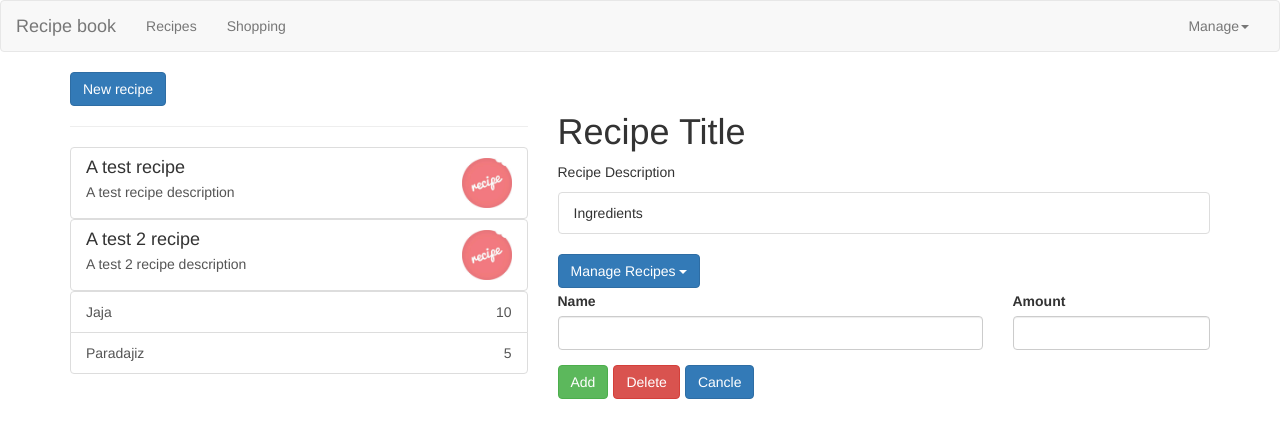
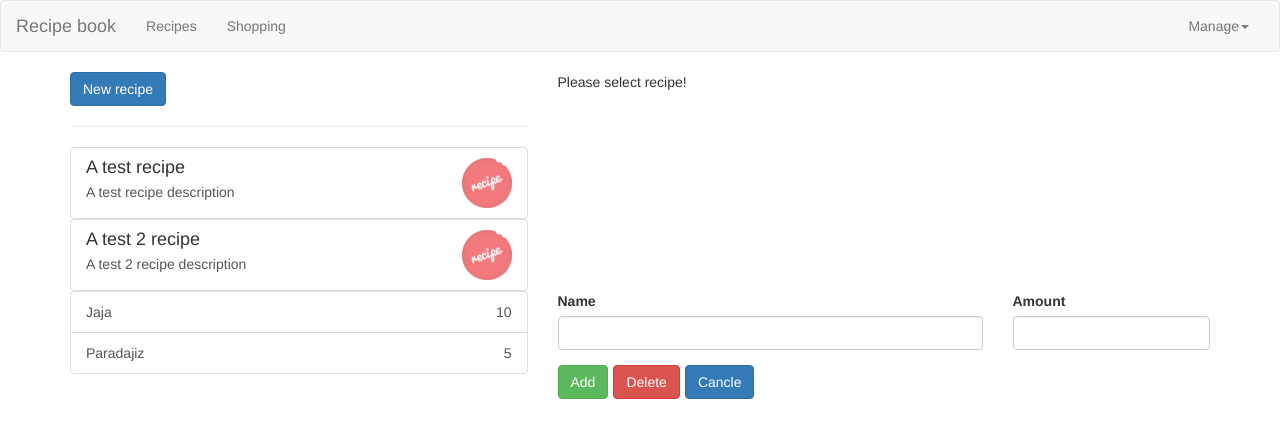
Before and after one commit to picuric-aleksandar/angular-recipe-book, an Angular app: page / in a window 1280 px wide. Shown: the top 438 px of the page. Built offline with nearby package versions, Linux system fonts and the light colour scheme.

Commit message:
Recipe service update 1.1
Subject added in Recipe service to .next() selected recipe from Recipe Item into Recipe Detail.
Changed markup to display selected recipe.

```diff
--- a/src/app/recipes/recipe-detail/recipe-detail.component.html
+++ b/src/app/recipes/recipe-detail/recipe-detail.component.html
@@ -1,16 +1,21 @@
+<p *ngIf="!recipe">Please select recipe!</p>
+<div *ngIf="recipe">
   <div class="row">
     <div class="col-xs-12">
-    <img src="" >
-    <h1>Recipe Title</h1>
-    <p>Recipe Description</p>
+      <img
+        [src]="recipe.recipeImage"
+        [alt]="recipe.name" >
+      <h1>{{recipe.name}}</h1>
+      <p>{{recipe.recipeDescription}}</p>
       <ul class="list-group">
-      <li class="list-group-item">
-        Ingredients
+        <li
+        class="list-group-item"
+        *ngFor="let ingredient of recipe.recipeIngredients, let i = index">
+          {{ingredient}}
         </li>
       </ul>
     </div>
   </div>
-
 
   <div class="row">
     <div class="col-xs-12">
@@ -33,3 +38,5 @@
         </div>
       </div>
     </div>
+  </div>
+</div>
--- a/src/app/recipes/recipe-detail/recipe-detail.component.ts
+++ b/src/app/recipes/recipe-detail/recipe-detail.component.ts
@@ -1,4 +1,6 @@
 import { Component, Input, OnInit } from '@angular/core';
+
+import { RecipeService } from './../recipe.service';
 import { Recipe } from './../recipe.model';
 
 @Component({
@@ -8,10 +10,18 @@ import { Recipe } from './../recipe.model';
 })
 export class RecipeDetailComponent implements OnInit {
 
-  @Input() recipe: Recipe;
-  constructor() { }
+  recipe: Recipe;
+  constructor(
+    private recipeService: RecipeService
+  ) { }
 
   ngOnInit(): void {
+    this.recipeService.selectedRecipe
+      .subscribe(
+        (recipe: Recipe) => {
+          this.recipe = recipe;
+        }
+      )
   }
 
 }
--- a/src/app/recipes/recipe-list/recipe-item/recipe-item.component.html
+++ b/src/app/recipes/recipe-list/recipe-item/recipe-item.component.html
@@ -1,5 +1,6 @@
 <a
-  class="list-group-item clearfix" >
+  class="list-group-item clearfix"
+  (click)="onRecipeSelect(recipe)" >
   <div
     class="pull-left">
     <h4 class="list-group-item-heading">{{recipe.name}}</h4>
--- a/src/app/recipes/recipe-list/recipe-item/recipe-item.component.ts
+++ b/src/app/recipes/recipe-list/recipe-item/recipe-item.component.ts
@@ -1,5 +1,7 @@
+import { Component, Input, OnInit } from '@angular/core';
+
+import { RecipeService } from './../../recipe.service';
 import { Recipe } from './../../recipe.model';
-import { Component, Input, OnInit } from '@angular/core';
 
 @Component({
   selector: 'app-recipe-item',
@@ -9,9 +11,14 @@ import { Component, Input, OnInit } from '@angular/core';
 export class RecipeItemComponent implements OnInit {
 
   @Input() recipe: Recipe;
-  constructor() { }
+  constructor(
+    private recipeService: RecipeService
+  ) { }
 
   ngOnInit(): void {
   }
 
+  onRecipeSelect(recipe: Recipe){
+    this.recipeService.selectedRecipe.next(recipe);
+  }
 }
--- a/src/app/recipes/recipe.service.ts
+++ b/src/app/recipes/recipe.service.ts
@@ -1,4 +1,5 @@
 import { Injectable } from '@angular/core';
+import { Subject } from 'rxjs';
 
 import { Recipe } from './recipe.model';
 
@@ -6,6 +7,8 @@ import { Recipe } from './recipe.model';
   providedIn: 'root'
 })
 export class RecipeService {
+
+  selectedRecipe = new Subject<Recipe>();
 
   private recipes: Recipe[] = [
     new Recipe(
```
Lines whose indentation alone changed are shown as unchanged.
